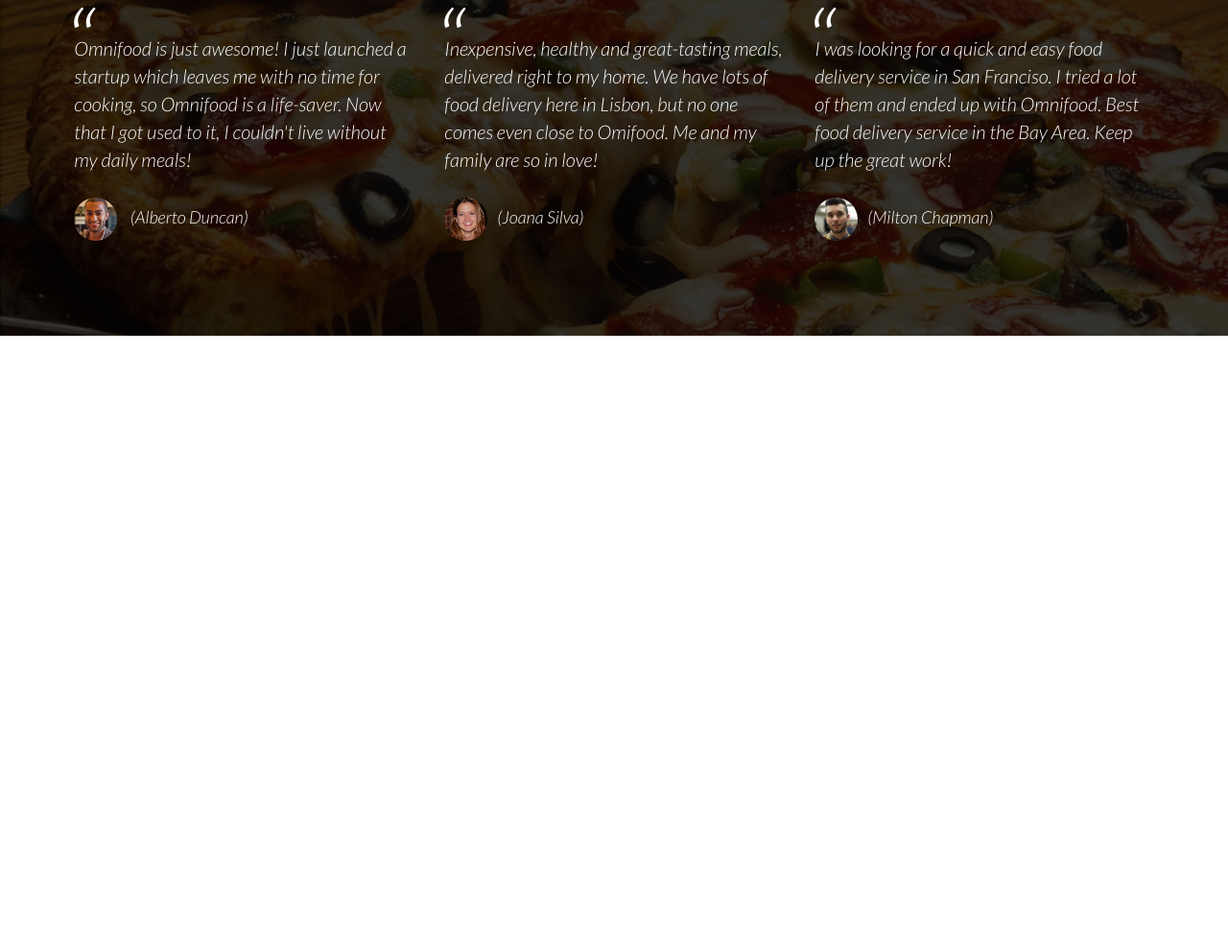
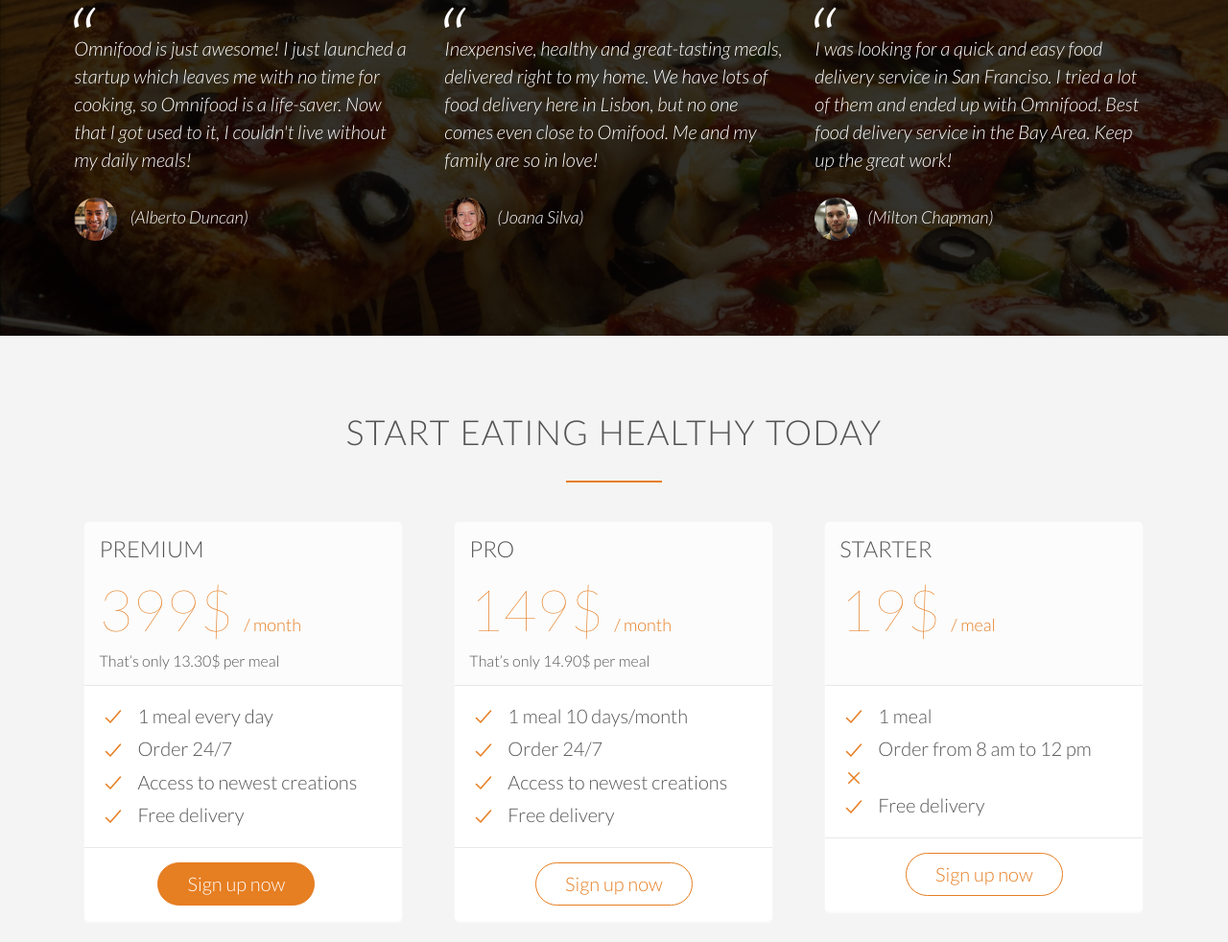
Before and after one commit to rizalaji1st/restaurant_omnifood, a plain HTML site: page index.html in a window 1280 px wide. Shown: the part 3520-4502 px from the top of the page at 96% size. Before the commit the page ends 3870 px from the top, so only its background shows below. Drawn offline with nearby package versions, Linux system fonts and the light colour scheme.

Commit message:
Menambah section-plans

```diff
--- a/index.html
+++ b/index.html
@@ -235,6 +235,73 @@
             </div>
         </div>
     </section>
+    <section class="section-plans">
+        <div class="row">
+            <h2>Start eating healthy today</h2>
+        </div>
+        <div class="row">
+            <div class="col span-1-of-3">
+                <div class="plan-box">
+                    <div>
+                        <h3>Premium</h3>
+                        <p class="plan-price">399$ <span>/ month</span> </p>
+                        <p class="plan-price-meal">That’s only 13.30$ per meal</p>
+                    </div>
+                    <div>
+                        <ul>
+                            <li><ion-icon name="checkmark-outline"></ion-icon>1 meal every day</li>
+                            <li><ion-icon name="checkmark-outline"></ion-icon>Order 24/7</li>
+                            <li><ion-icon name="checkmark-outline"></ion-icon>Access to newest creations</li>
+                            <li><ion-icon name="checkmark-outline"></ion-icon>Free delivery</li>
+                        </ul>
+                    </div>
+                    <div>
+                        <a href="#" class="btn btn-full centerize">Sign up now</a>
+                    </div>
+                </div>
+            </div>
+            <div class="col span-1-of-3">
+                <div class="plan-box">
+                    <div>
+                        <h3>Pro</h3>
+                        <p class="plan-price">149$ <span>/ month</span> </p>
+                        <p class="plan-price-meal">That’s only 14.90$ per meal</p>
+                    </div>
+                    <div>
+                        <ul>
+                            <li><ion-icon name="checkmark-outline"></ion-icon>1 meal 10 days/month</li>
+                            <li><ion-icon name="checkmark-outline"></ion-icon>Order 24/7</li>
+                            <li><ion-icon name="checkmark-outline"></ion-icon>Access to newest creations</li>
+                            <li><ion-icon name="checkmark-outline"></ion-icon>Free delivery</li>
+                        </ul>
+                    </div>
+                    <div>
+                        <a href="#" class="btn btn-ghost centerize">Sign up now</a>
+                    </div>
+                </div>
+            </div>
+            <div class="col span-1-of-3">
+                <div class="plan-box">
+                    <div>
+                        <h3>Starter</h3>
+                        <p class="plan-price">19$ <span>/ meal</span></p>
+                        <p class="plan-price-meal">&nbsp;</p>
+                    </div>
+                    <div>
+                        <ul>
+                            <li><ion-icon name="checkmark-outline"></ion-icon>1 meal</li>
+                            <li><ion-icon name="checkmark-outline"></ion-icon>Order from 8 am to 12 pm</li>
+                            <ion-icon name="close-outline"></ion-icon>
+                            <li><ion-icon name="checkmark-outline"></ion-icon>Free delivery</li>
+                        </ul>
+                    </div>
+                    <div>
+                        <a href="#" class="btn btn-ghost centerize">Sign up now</a>
+                    </div>
+                </div>
+            </div>
+        </div>
+    </section>
     <script src="https://unpkg.com/ionicons@5.2.3/dist/ionicons.js"></script>
 </body>
 </html>
--- a/resources/css/style.css
+++ b/resources/css/style.css
@@ -367,13 +367,78 @@
     display: block;
 }
 
-cite::before{
-
-}
-
 cite img{
     height: 45px;
     border-radius: 50%;
     margin-right: 10px;
     vertical-align: middle;
 }
+
+/* ------------------------------------- */
+/* SIGN UP */
+/* ------------------------------------- */
+
+.section-plans{
+    background-color: #f4f4f4;
+}
+
+.plan-box{
+    background-color: #fff;
+    border-radius: 5px;
+    width: 90%;
+    margin-left: 5%;
+    box-shadow: 0 2px 2px #fcfcfc;
+}
+
+.plan-box div{
+    padding: 15px;
+    border-bottom: 1px solid #e8e8e8;
+}
+
+.plan-price{
+    font-size: 300%;
+    margin-bottom: 10px;
+    font-weight: 100;
+    color: #e67e22;
+}
+
+.plan-price span{
+    font-size: 30%;
+    font-weight: 300;
+}
+
+.plan-price-meal{
+    font-size: 80%;
+}
+
+.plan-box ul{
+    list-style: none;
+}
+
+.plan-box div:first-child{
+    background-color: #fcfcfc;
+    border-top-left-radius: 5px;
+    border-top-right-radius: 5px;
+}
+
+.plan-box ul li{
+    padding: 5px 0;
+}
+
+.plan-box div:last-child{
+    text-align: center;
+    border: 0;
+}
+
+.plan-box ion-icon{
+    display: inline-block;
+    width: 30px;
+    text-align: center;
+    color: #e67e22;
+    font-size: 120%;
+    margin-right: 10px;
+
+    line-height: 120%;
+    vertical-align: middle;
+    margin-top: -3px;
+}
```
Also changed, not shown: 2 other files.
